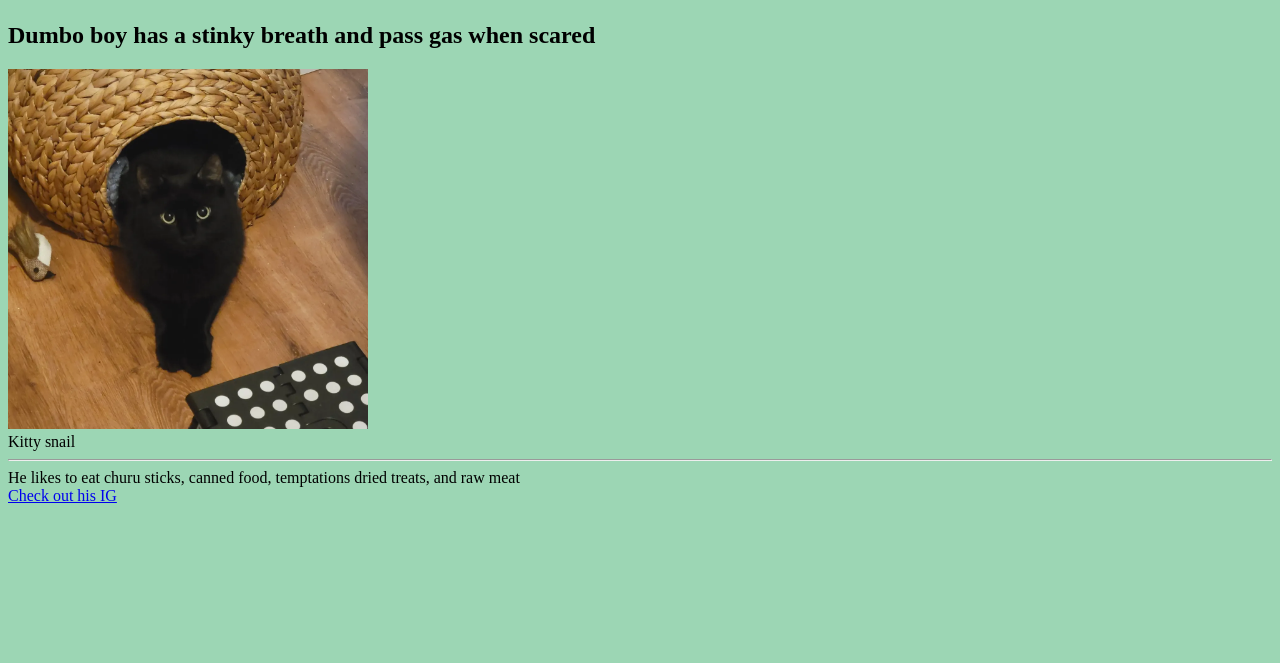
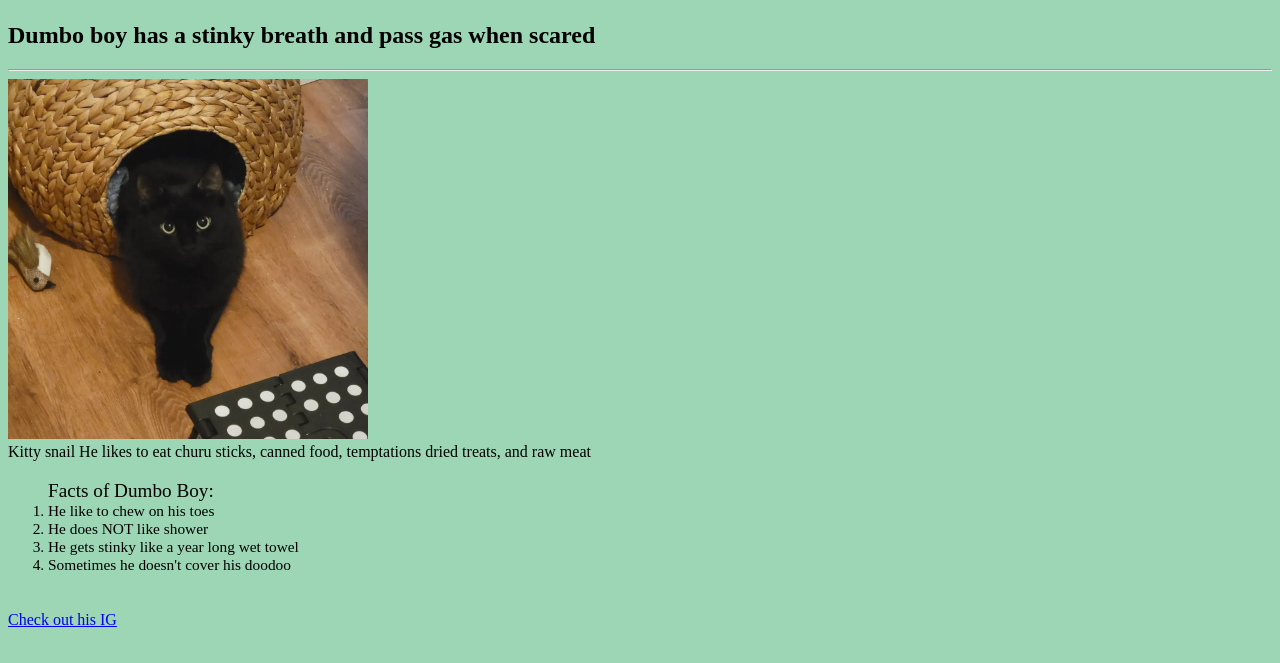
Before and after one commit to potatomon0/dumboBoy, a plain HTML site: page index.html in a window 1280 px wide. Shown: the part 93-756 px from the top of the page. Drawn offline with Linux system fonts and the light colour scheme.

Commit message:
Add files via upload

```diff
--- a/index.html
+++ b/index.html
@@ -8,10 +8,16 @@
             <title>Dumbo</title>
             <h1>Introduction to a Dumbo boy:</h1>
             <h2>Dumbo boy has a stinky breath and pass gas when scared</h2>
+            <hr>
             <img src = "images/dumbo1.jpg" alt="Snail cat" width="360" height="360"><br>Kitty snail</a>
-            <hr>
 
-            <p1 title="I'm a tooltip">He likes to eat churu sticks, canned food, temptations dried treats, and raw meat</p1>
+            <p1>He likes to eat churu sticks, canned food, temptations dried treats, and raw meat</p1>
+            <ol>Facts of Dumbo Boy:
+                <li>He like to chew on his toes</li>
+                <li>He does NOT like shower</li>
+                <li>He gets stinky like a year long wet towel</li>
+                <li>Sometimes he doesn't cover his doodoo</li>
+            </ol>
             <br>
             <a href="https://www.instagram.com/dumbo_boyo/" target="_blank">Check out his IG</a>
             </body>
--- a/style.css
+++ b/style.css
@@ -5,3 +5,5 @@ h1 {text-align: center;
     margin:25px;
     font-family:fantasy;
     font-size:270%;}
+ol{font-size:120%}
+li{font-size:80%}
```
